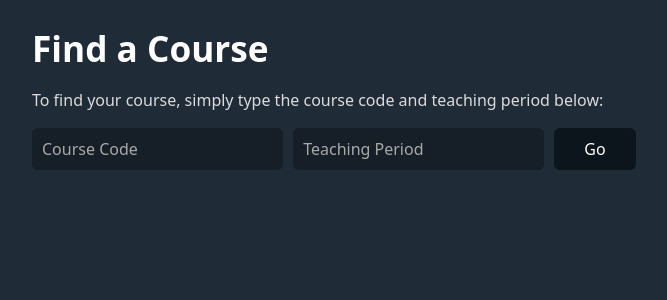
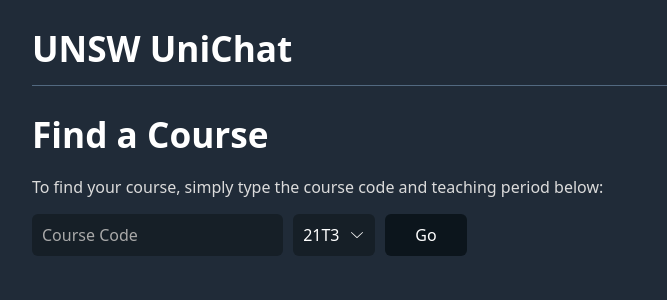
Before and after one commit to SamuelGresham/UniChat, a Django app: page /find/ in a window 1280 px wide. Shown: the top 300 px of the page, without its empty margins (208-875 px from the left). Run offline with Django 3.2, Linux system fonts and the light colour scheme; some libraries are stand-ins or nearby versions.

Commit message:
Major UI Upgrades

```diff
--- a/Subjects/templates/dashboard.html
+++ b/Subjects/templates/dashboard.html
@@ -10,6 +10,7 @@
     <title>UniChat</title>
 </head>
 <body onload='populate()'>
+    <h1 class='logo' onclick='window.location = "https://unsw.unichat.cloud"'>UNSW UniChat</h1> <hr>
     <h1>Dashboard</h1>
     <h3>Chat Information</h3>
     <table>
--- a/Subjects/templates/find.html
+++ b/Subjects/templates/find.html
@@ -8,17 +8,21 @@
     <meta http-equiv="X-UA-Compatible" content="IE=edge">
     <meta name="viewport" content="width=device-width, initial-scale=1.0">
     <link rel="stylesheet" href="https://cdn.jsdelivr.net/npm/water.css@2/out/dark.css">
+    <script src="https://cdn.jsdelivr.net/npm/sweetalert2@11"></script>
+
     <title>UniChat</title>
 </head>
 <body onload="populate()">
-    <h1>Find a Course</h1>
+    <h1 class='logo' onclick='window.location = "https://unsw.unichat.cloud"'>UNSW UniChat</h1> <hr>    <h1>Find a Course</h1>
     <p>To find your course, simply type the course code and teaching period below:</p>
-    <form method='POST'>{% csrf_token %}
+    <form method='POST' name='search' onsubmit='return validate()'>{% csrf_token %}
         <input list='courses' style='display: inline' placeholder="Course Code" id='course' name='course' autocomplete="off">
         <datalist id='courses' class='inputbox' style='display:none'></datalist>
 
-        <input list='period' style='display: inline' placeholder="Teaching Period" id='period' name='period' autocomplete="off">
-        <datalist id='period' style='display:none'></datalist>
+        <select style='display: inline' id='period' name='period'>
+            <option value='21T3'>21T3</option>
+        </select>
+
 
         <button>Go</button>
     </form>
```
